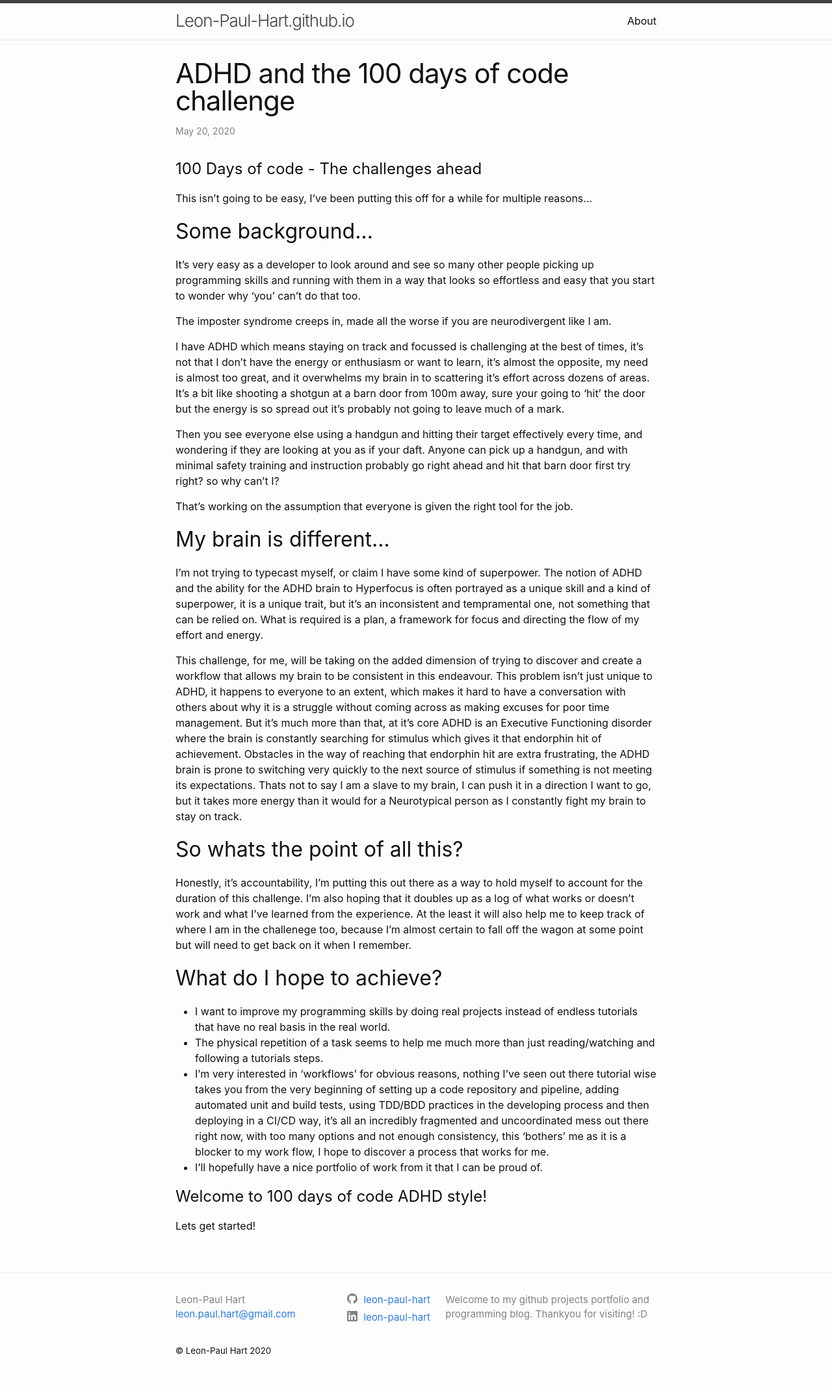
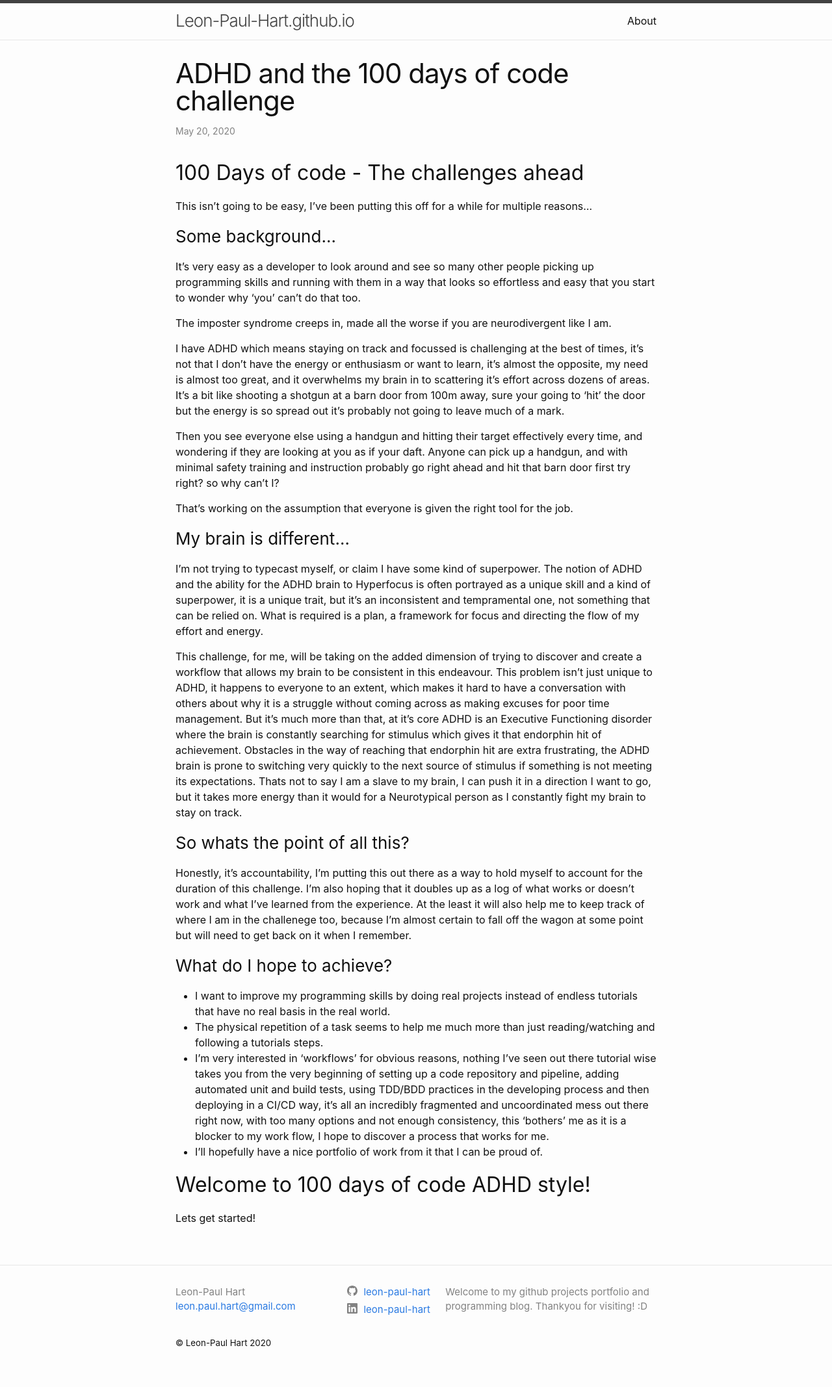
Before and after one commit to leon-paul-hart/leon-paul-hart.github.io, a Jekyll site: the page built from _posts/2020-05-20-ADHD-and-the-100-days-of-code-challenge.markdown, in a window 1280 px wide. Shown: the whole page at 65% size. Built offline with Jekyll 4.4.1, drawn with Linux system fonts in a browser that asks for light colours.

```diff
--- a/_posts/2020-05-20-ADHD-and-the-100-days-of-code-challenge.markdown
+++ b/_posts/2020-05-20-ADHD-and-the-100-days-of-code-challenge.markdown
@@ -5,11 +5,11 @@ date:   2020-05-20 10:55:00 +0000
 categories: blog, ADHD, neurodiversity, #100daysofcode
 ---
 
-# 100 Days of code - The challenges ahead
+## 100 Days of code - The challenges ahead
 
 This isn't going to be easy, I've been putting this off for a while for multiple reasons...
 
-## Some background...
+### Some background...
 
 It's very easy as a developer to look around and see so many other people picking up programming skills and running with them in a way that looks so effortless and easy that you start to wonder why 'you' can't do that too.
 
@@ -21,23 +21,23 @@ Then you see everyone else using a handgun and hitting their target effectively
 
 That's working on the assumption that everyone is given the right tool for the job.
 
-## My brain is different...
+### My brain is different...
 
 I'm not trying to typecast myself, or claim I have some kind of superpower. The notion of ADHD and the ability for the ADHD brain to Hyperfocus is often portrayed as a unique skill and a kind of superpower, it is a unique trait, but it's an inconsistent and tempramental one, not something that can be relied on. What is required is a plan, a framework for focus and directing the flow of my effort and energy.
 
 This challenge, for me, will be taking on the added dimension of trying to discover and create a workflow that allows my brain to be consistent in this endeavour. This problem isn't just unique to ADHD, it happens to everyone to an extent, which makes it hard to have a conversation with others about why it is a struggle without coming across as making excuses for poor time management. But it's much more than that, at it's core ADHD is an Executive Functioning disorder where the brain is constantly searching for stimulus which gives it that endorphin hit of achievement. Obstacles in the way of reaching that endorphin hit are extra frustrating, the ADHD brain is prone to switching very quickly to the next source of stimulus if something is not meeting its expectations. Thats not to say I am a slave to my brain, I can push it in a direction I want to go, but it takes more energy than it would for a Neurotypical person as I constantly fight my brain to stay on track.
 
-## So whats the point of all this?
+### So whats the point of all this?
 
 Honestly, it's accountability, I'm putting this out there as a way to hold myself to account for the duration of this challenge. I'm also hoping that it doubles up as a log of what works or doesn't work and what I've learned from the experience. At the least it will also help me to keep track of where I am in the challenege too, because I'm almost certain to fall off the wagon at some point but will need to get back on it when I remember.
 
-## What do I hope to achieve?
+### What do I hope to achieve?
 
 - I want to improve my programming skills by doing real projects instead of endless tutorials that have no real basis in the real world.
 - The physical repetition of a task seems to help me much more than just reading/watching and following a tutorials steps.
 - I'm very interested in 'workflows' for obvious reasons, nothing I've seen out there tutorial wise takes you from the very beginning of setting up a code repository and pipeline, adding automated unit and build tests, using TDD/BDD practices in the developing process and then deploying in a CI/CD way, it's all an incredibly fragmented and uncoordinated mess out there right now, with too many options and not enough consistency, this 'bothers' me as it is a blocker to my work flow, I hope to discover a process that works for me.
 - I'll hopefully have a nice portfolio of work from it that I can be proud of.
 
-# Welcome to 100 days of code ADHD style!
+## Welcome to 100 days of code ADHD style!
 
 Lets get started!
```
